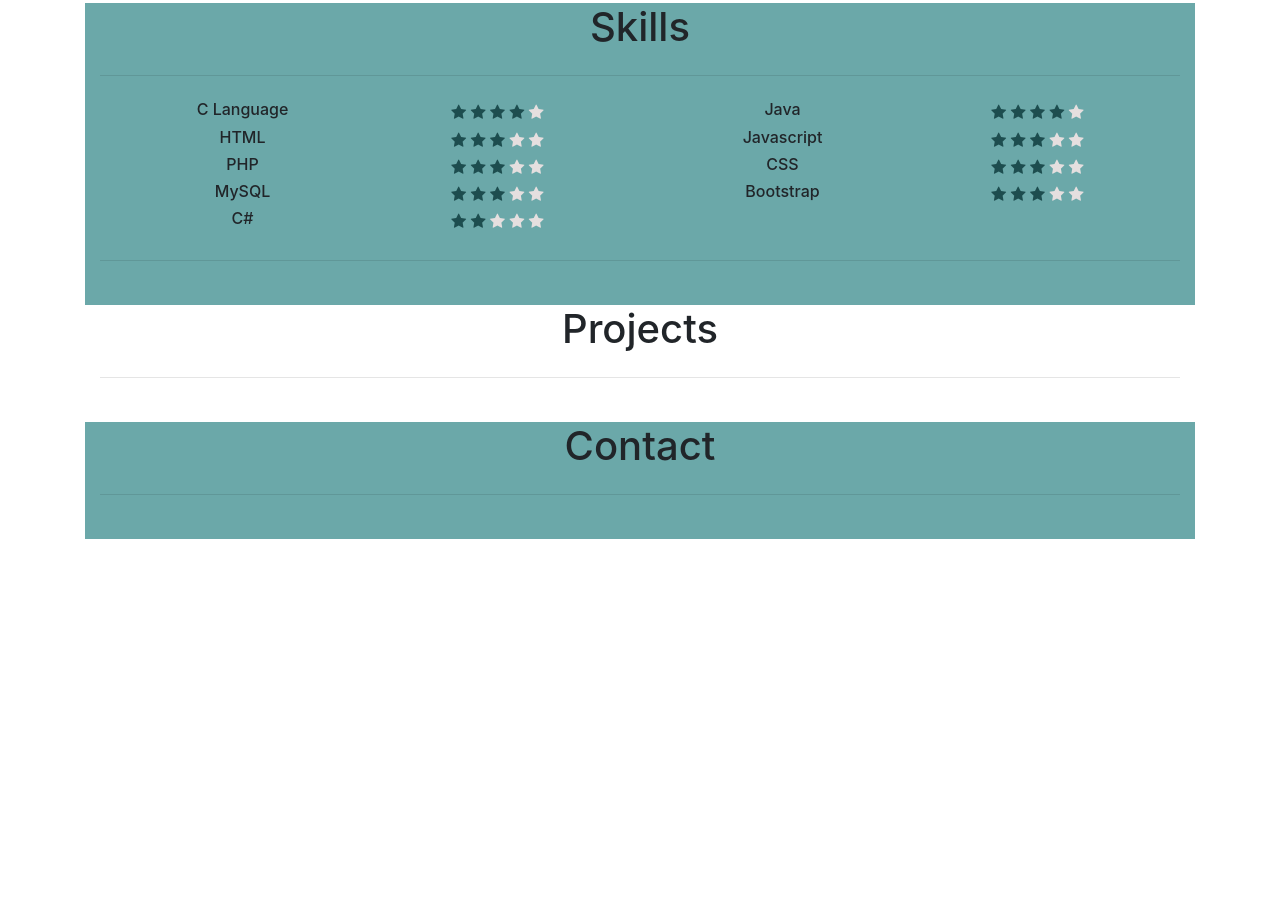
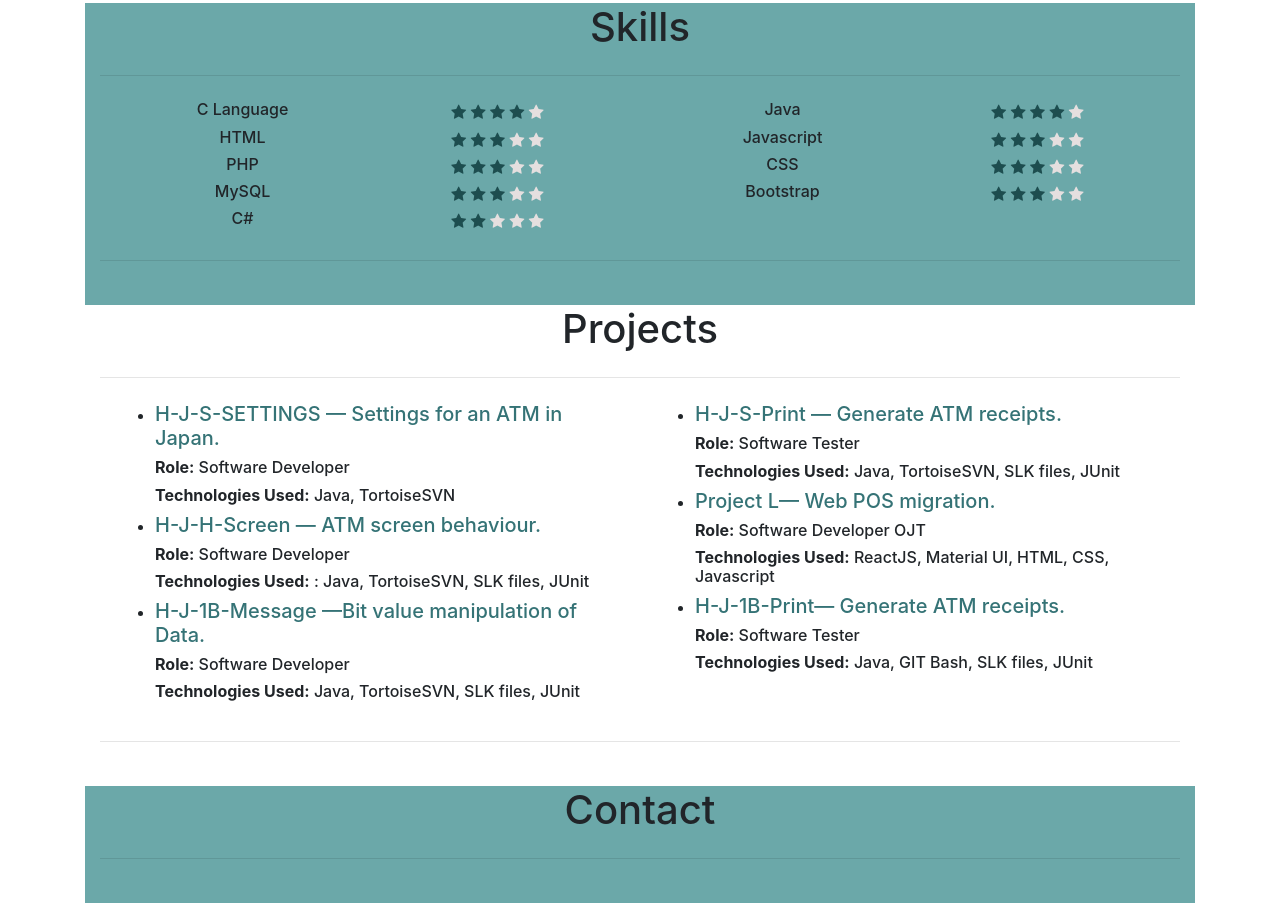
Before and after one commit to kcalzada/Karl-Franz-Calzada, a plain HTML site: page index.html in a window 1280 px wide. Shown: the part 500-1403 px from the top of the page. Before the commit the page ends 1039 px from the top, so only its background shows below. Drawn offline with nearby package versions, Linux system fonts and the light colour scheme.

Commit message:
Added Project Section

```diff
--- a/css/styles.css
+++ b/css/styles.css
@@ -4,8 +4,8 @@
 
 .own-bg-color-grey{
   background-color: #fff;
+    padding-bottom: 20px;
     text-align: center;
-    padding-bottom: 20px;
 }
 
 .own-bg-color-light-green{
@@ -22,6 +22,10 @@
   color: #fff;
 }
 
+.text-color-dark-green{
+  color: #357376;
+}
+
 .star-checked {
   color: #1d4d4f;
 }
--- a/index.html
+++ b/index.html
@@ -48,7 +48,7 @@
         <div class="container">
           <div class="row">
             <div class="col-sm text-left">
-              <h2 class="text-color-green">Details</h2>
+              <h2 class="text-color-dark-green">Details</h2>
               <h4><span class="font-weight-bold">Name:</span><br>Karl Franz Calzada</h4>
               <h4><span class="font-weight-bold">Age:</span><br>24</h4>
               <h4><span class="font-weight-bold">Addess:</span><br>Danao City, Cebu</h4>
@@ -57,7 +57,7 @@
               <img class="rounded-circle w-75" src="image source/me.jpg" alt="">
             </div>
             <div class="col-sm text-left">
-              <h2 class="text-color-green">About me</h2>
+              <h2 class="text-color-dark-green">About me</h2>
               <p>
                 I am an experienced Software Engineer. Most of my work involved embedded software but i can also do Web Development.
                 The Embedded Sofware i helped develop were for ATMs in Japan. Some of the tasks involved were manipulating the data
@@ -198,6 +198,49 @@
       <div class="container-fluid own-bg-color-grey ml-auto">
         <h1>Projects</h1>
         <hr class="my-4">
+        <div class="container">
+          <div class="row">
+            <div class="col">
+              <ul>
+                <li>
+                  <h5 class="text-color-dark-green text-left">H-J-S-SETTINGS — Settings for an ATM in Japan.</h5>
+                  <h6 class="text-left"> <span class="font-weight-bold">Role:</span> Software Developer</h6>
+                  <h6 class="text-left"> <span class="font-weight-bold">Technologies Used:</span> Java, TortoiseSVN</h6>
+                </li>
+                <li>
+                  <h5 class="text-color-dark-green text-left">H-J-H-Screen — ATM screen behaviour.</h5>
+                  <h6 class="text-left"> <span class="font-weight-bold">Role:</span> Software Developer</h6>
+                  <h6 class="text-left"> <span class="font-weight-bold">Technologies Used:</span> : Java, TortoiseSVN, SLK files, JUnit</h6>
+                </li>
+                <li>
+                  <h5 class="text-color-dark-green text-left">H-J-1B-Message —Bit value manipulation of Data.</h5>
+                  <h6 class="text-left"> <span class="font-weight-bold">Role:</span> Software Developer</h6>
+                  <h6 class="text-left"> <span class="font-weight-bold">Technologies Used:</span> Java, TortoiseSVN, SLK files, JUnit</h6>
+                </li>
+              </ul>
+            </div>
+            <div class="col">
+              <ul>
+                <li>
+                  <h5 class="text-color-dark-green text-left">H-J-S-Print — Generate ATM receipts.</h5>
+                  <h6 class="text-left"> <span class="font-weight-bold">Role:</span> Software Tester</h6>
+                  <h6 class="text-left"> <span class="font-weight-bold">Technologies Used:</span>  Java, TortoiseSVN, SLK files, JUnit</h6>
+                </li>
+                <li>
+                  <h5 class="text-color-dark-green text-left">Project L— Web POS migration.</h5>
+                  <h6 class="text-left"> <span class="font-weight-bold">Role:</span> Software Developer OJT</h6>
+                  <h6 class="text-left"> <span class="font-weight-bold">Technologies Used:</span> ReactJS, Material UI, HTML, CSS, Javascript</h6>
+                </li>
+                <li>
+                  <h5 class="text-color-dark-green text-left">H-J-1B-Print— Generate ATM receipts.</h5>
+                  <h6 class="text-left"> <span class="font-weight-bold">Role:</span> Software Tester</h6>
+                  <h6 class="text-left"> <span class="font-weight-bold">Technologies Used:</span>  Java, GIT Bash, SLK files, JUnit</h6>
+                </li>
+              </ul>
+            </div>
+          </div>
+        </div>
+        <hr class="my-4">
       </div>
       <!-- Contact Section -->
       <div class="container-fluid own-bg-color-light-green ml-auto">
```
